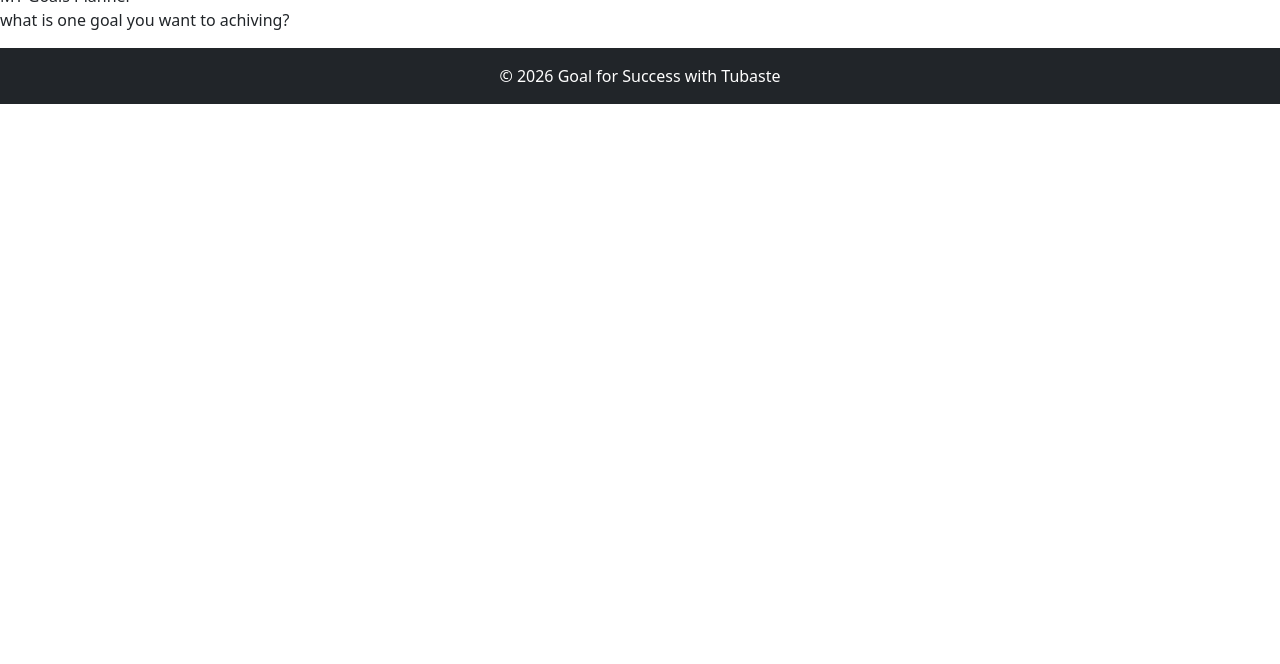
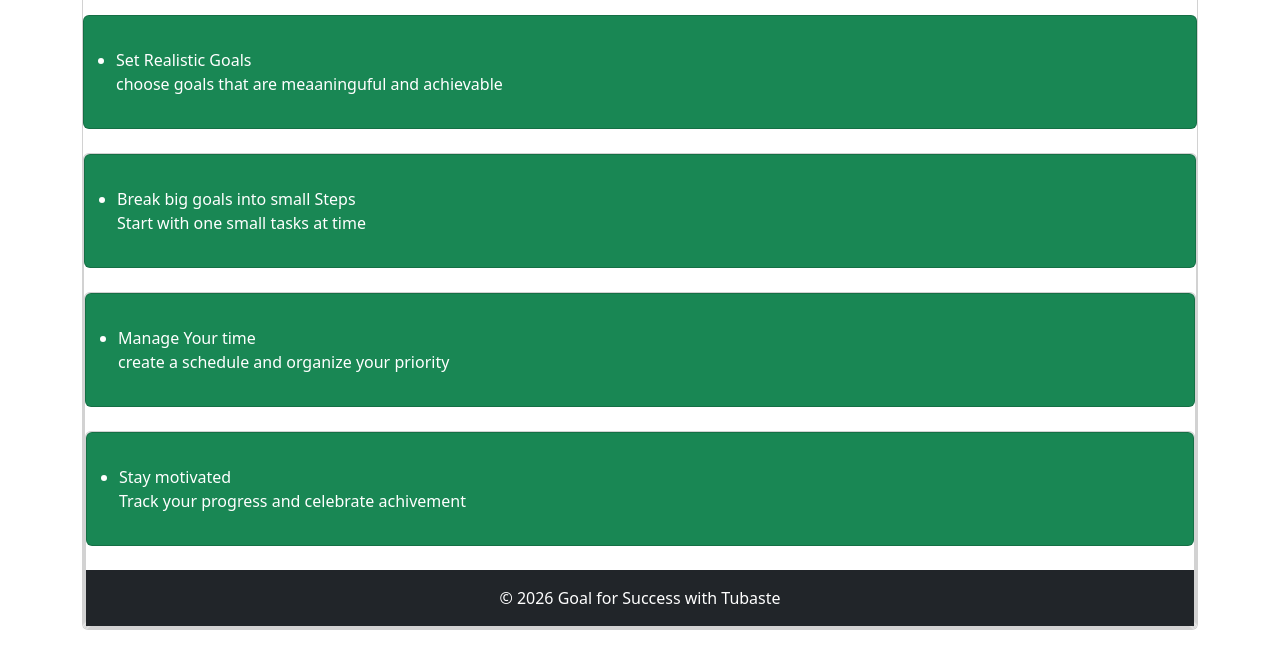
Before and after one commit to yusuphutubaste/personal-development, a plain HTML site: page planner.html in a window 1280 px wide. Shown: the part 136-800 px from the top of the page. Drawn offline with nearby package versions, Linux system fonts and the light colour scheme.

Commit message:
arrrage the images and also make list

```diff
--- a/planner.html
+++ b/planner.html
@@ -31,19 +31,62 @@
       <div id="main">
       </div>
 
-      <h1>let's Plan for your Goals?</h1>
+      <!-- my card for list of goal planner with list Ordered   -->
+
+    <div class="container mt-3">
+    <h2>let's Plan for your Goals?</h2>
+    <div class="card">
+   <br>
+   <div class="card bg-success text-white">
+    <div class="card-body"></div>
+    <ul>
+  <li>Set Realistic Goals</li>
+  <P>choose goals that are meaaninguful and achievable</P>
+</ul>
+  </div>
+  <br>
+<!-- second card  list -->
+    <div class="card">
+
+   <div class="card bg-success text-white">
+    <div class="card-body"></div>
+    <ul>
+  <li>Break big goals into small Steps</li>
+  <P>Start with one small tasks at time </P>
+</ul>
+  </div>
+  <br>
+
+    <!-- third card  list -->
+    <div class="card">
+   <div class="card bg-success text-white">
+    <div class="card-body"></div>
+    <ul>
+  <li>Manage Your time</li>
+  <P>create a schedule and organize  your priority</P>
+</ul>
+  </div>
+  <br>
+
+      <!-- 4th card  list -->
+    <div class="card">
+   <div class="card bg-success text-white">
+    <div class="card-body"></div>
+    <ul>
+  <li>Stay motivated</li>
+  <P>Track your progress and celebrate  achivement </P>
+</ul>
+  </div>
+  <br>
 
 
 
+<!--Goal Planner Form My Form Control Size for enter goal and sumbit it or write my goal planer
+I used id I give name "mygoals" so that my javecript know  where its and
+I used anothe id for "createplanbutton" for the button to that say cretae
+"createplanbutton" and when he clik on it after enter what is the goals he will get
+what I suggesting   -->
 
-
-
-
-
-
-
-      <h>MY Goals Planner</h>
-      <p>what is one goal you want to achiving?</p>
 
 
 
```
Also changed, not shown: index.html (+4 -3 lines), script.js (line endings or trailing spaces).
